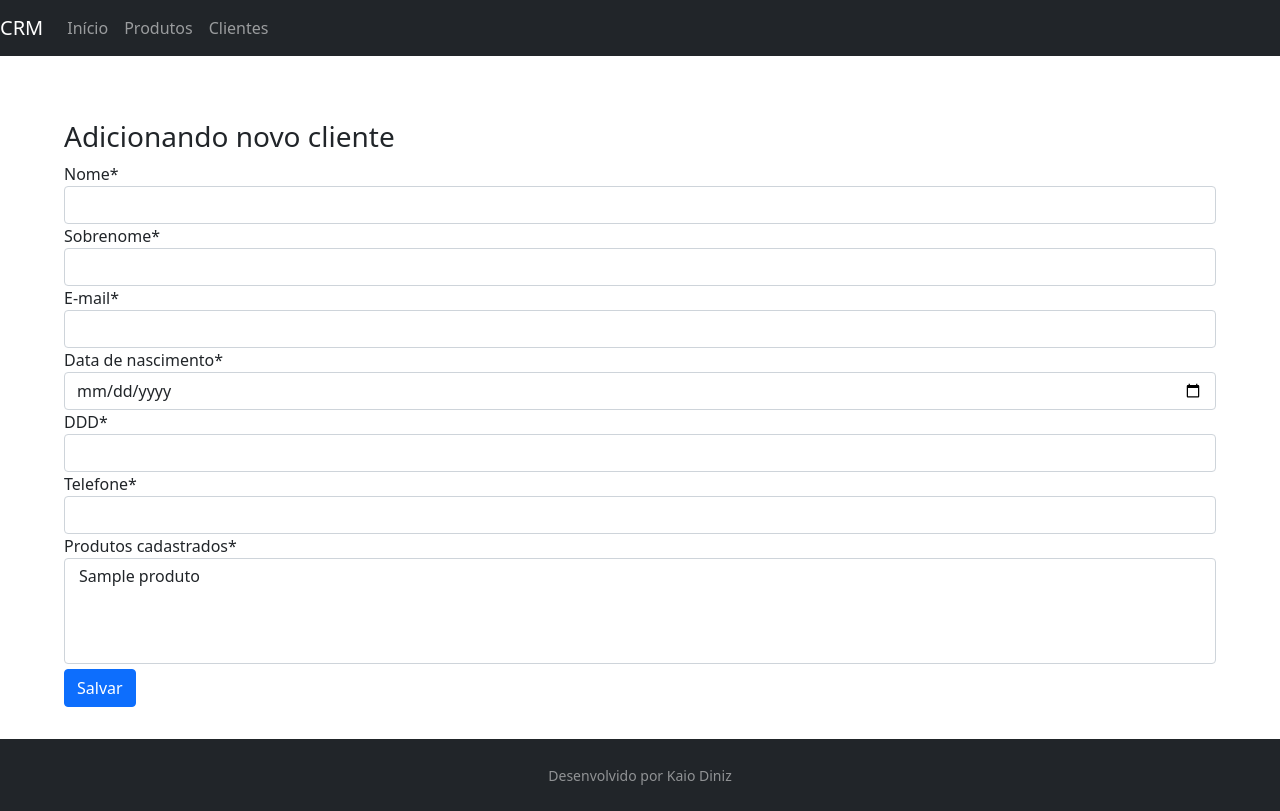
After one commit to kaioid/sistema-crm-django, a Django app: page /crm/adicionar/cliente in a window 1280 px wide. The commit adds this page. Run offline with Django 4.2, Linux system fonts and the light colour scheme; tables that the repository leaves empty hold one stand-in row (values such as "Sample post"); some libraries are stand-ins or nearby versions.

Commit message:
implementando formulário de cadastro novo cliente

```diff
--- a/core/templates/model-page.html
+++ b/core/templates/model-page.html
@@ -2,6 +2,7 @@
 <html lang="pt-br">
 <head>
     <meta charset="UTF-8">
+    <title>CRM</title>
     <meta name="viewport" content="width=device-width, initial-scale=1, shrink-to-fit=no">
     <link href="https://cdn.jsdelivr.net/npm/bootstrap@5.1.3/dist/css/bootstrap.min.css" rel="stylesheet" integrity="sha384-1BmE4kWBq78iYhFldvKuhfTAU6auU8tT94WrHftjDbrCEXSU1oBoqyl2QvZ6jIW3" crossorigin="anonymous">
 
--- /dev/null
+++ b/costumer/forms.py
@@ -0,0 +1,28 @@
+from django import forms
+from .models import Cliente, Produto
+
+
+class DateInput(forms.DateInput):
+    input_type = "date"
+
+
+class ClienteForm(forms.ModelForm):
+
+    nome = forms.CharField(label="Nome")
+    sobrenome = forms.CharField(label="Sobrenome")
+    email = forms.EmailField(label="E-mail")
+    data_nascimento = forms.DateField(label="Data de nascimento", widget=DateInput)
+    ddd = forms.RegexField(label="DDD", regex=r"^\+?1?[0-9]{2}", error_messages={"invalid": "Número de DDD inválido"})
+    telefone = forms.RegexField(label="Telefone", regex=r"^\+?1?[0-9]{9,15}", error_messages={"invalid": "Número de Telefone inválido"})
+    produtos_cadastrados = forms.ModelMultipleChoiceField(queryset=Produto.objects)
+
+    class Meta:
+        model = Cliente
+        fields = [
+            "nome",
+            "sobrenome",
+            "email",
+            "data_nascimento",
+            "ddd",
+            "telefone"
+        ]
--- a/costumer/models.py
+++ b/costumer/models.py
@@ -23,7 +23,7 @@ class Cliente(models.Model):
     data_nascimento = models.DateField()
     ddd = models.CharField(max_length=3)
     telefone = models.CharField(max_length=10)
-    produtos_cadastrados = models.ManyToManyField(Produto, default="Não contratou nenhum serviço")
+    produtos_cadastrados = models.ManyToManyField(Produto)
     registro_cadastro = models.DateTimeField(auto_now_add=True)
     registro_atualizacao = models.DateTimeField(auto_now=True)
     ativo = models.BooleanField(default=True)   # em caso de cancelamento de serviço se tornará inativo
@@ -31,5 +31,11 @@ class Cliente(models.Model):
     def __str__(self):
         return f"{self.nome} {self.sobrenome}"
 
+    def get_full_name(self):
+        return f"{self.nome} {self.sobrenome}"
+
+    def get_full_number(self):
+        return f"({self.ddd}) {self.telefone}"
+
     class Meta:
         db_table = "cliente"
--- /dev/null
+++ b/costumer/templates/adicionar_cliente.html
@@ -0,0 +1,22 @@
+{% extends "model-page.html" %}
+{% load crispy_forms_tags %}
+{% block content %}
+    <h3>Adicionando novo cliente</h3>
+    {% if form.errors %}
+        {% for field in form %}
+            {% for error in form.errors %}
+                <div class="alert alert-danger">
+
+                    <strong>{{error|escape}}</strong>
+
+                </div>
+            {% endfor %}
+        {% endfor %}
+    {% endif %}
+
+    <form method="post">{% csrf_token %}
+        {{form|crispy}}
+        <button type="submit" style="margin-top: 5px;" class="btn btn-primary">Salvar</button>
+    </form>
+
+{% endblock %}
--- a/costumer/templates/cliente_detalhe.html
+++ b/costumer/templates/cliente_detalhe.html
@@ -10,15 +10,17 @@
                 <th>Status</th>
                 <th>Telefone</th>
                 <th>E-mail</th>
+                <th>Opções</th>
             </tr>
         </thead>
         <tbody>
                 <tr>
-                    <td>{{clientes.nome}} {{clientes.sobrenome}}</td>
+                    <td>{{clientes.get_full_name}}</td>
                     <td>{{ clientes.registro_cadastro }}</td>
                     <td>{% if clientes.ativo == True %} Ativo {% else %} Inativo {% endif %}</td>
-                    <td>({{clientes.ddd}}) {{clientes.telefone}}</td>
+                    <td>{{clientes.get_full_number}}</td>
                     <td>{{clientes.email}}</td>
+                    <td><button type="button" class="btn btn-warning">Editar</button><button type="button" class="btn btn-danger">Excluir</button></td>
                 </tr>
         </tbody>
 
--- a/costumer/urls.py
+++ b/costumer/urls.py
@@ -1,10 +1,11 @@
 from django.urls import path
-from costumer.views import ClienteListView, DetalhesView, ProdutoListView, DetalhesProdutoView
+from costumer.views import ClienteListView, DetalhesView, ProdutoListView, DetalhesProdutoView, AdicionarClienteView
 
 app_name = 'costumer'
 urlpatterns = [
-    path('/listagem/cliente/', ClienteListView.as_view(), name='clientes'),
-    path('/listagem/cliente/<pk>/', DetalhesView.as_view(), name='cliente_detalhe'),
-    path('/listagem/produto/', ProdutoListView.as_view(), name='produtos'),
-    path('/listagem/produto/<pk>/', DetalhesProdutoView.as_view(), name='produto_detalhe'),
+    path('listagem/cliente/', ClienteListView.as_view(), name='clientes'),
+    path('listagem/cliente/<pk>/', DetalhesView.as_view(), name='cliente_detalhe'),
+    path('listagem/produto/', ProdutoListView.as_view(), name='produtos'),
+    path('listagem/produto/<pk>/', DetalhesProdutoView.as_view(), name='produto_detalhe'),
+    path('adicionar/cliente', AdicionarClienteView.as_view(), name='adicionar_cliente')
 ]
--- a/costumer/views.py
+++ b/costumer/views.py
@@ -1,5 +1,7 @@
-from django.views.generic import ListView, DetailView
+from django.views.generic import ListView, DetailView, CreateView
 from costumer.models import Cliente, Produto
+from .forms import ClienteForm
+from django.urls import reverse
 
 
 class ClienteListView(ListView):
@@ -25,3 +27,15 @@ class DetalhesProdutoView(DetailView):
     model = Produto
     template_name = 'produto_detalhe.html'
     context_object_name = 'produtos'
+
+
+class AdicionarClienteView(CreateView):
+    model = Cliente
+    template_name = 'adicionar_cliente.html'
+    form_class = ClienteForm
+
+    def form_valid(self, form):
+        return super().form_valid(form)
+
+    def get_success_url(self):
+        return ()
--- a/crm/settings.py
+++ b/crm/settings.py
@@ -39,7 +39,10 @@ INSTALLED_APPS = [
     'django.contrib.staticfiles',
     'costumer',
     'core',
+    'crispy_forms',
 ]
+
+CRISPY_TEMPLATE_PACK = 'bootstrap4'
 
 MIDDLEWARE = [
     'django.middleware.security.SecurityMiddleware',
```
Also changed, not shown: costumer/templates/clientes_lista.html (+5 -2 lines), costumer/migrations/0002_alter_cliente_produtos_cadastrados.py (added).
